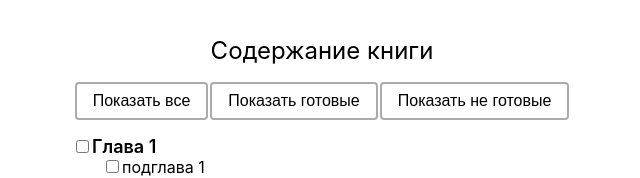
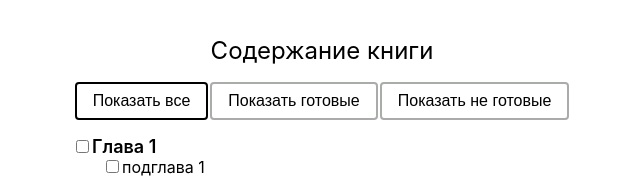
Before and after one commit to lifetimenq/react-redux, a React (Create React App) app: page / in a window 1280 px wide. Shown: the top 178 px of the page, without its empty margins (318-958 px from the left). Built offline with nearby package versions, Linux system fonts and the light colour scheme.

Commit message:
fix selected className

```diff
--- a/src/Components/Filter/Filter.js
+++ b/src/Components/Filter/Filter.js
@@ -8,9 +8,9 @@ const Filter = ( { setFilter, filters }) => {
   const selected = 'filter-button-selected';
   return (
     <div className="filters">
-      <button className={cx('filter-button', {selected: filters === 'SHOW_ALL'})} onClick={() => { setFilter('SHOW_ALL') } }>Показать все</button>
-      <button className={cx('filter-button', {selected: filters === 'SHOW_COMPLETED'})} onClick={() => { setFilter('SHOW_COMPLETED') } }>Показать готовые</button>
-      <button className={cx('filter-button', {selected: filters === 'SHOW_UNCOMPLETED'})} onClick={() => { setFilter('SHOW_UNCOMPLETED') } }>Показать не готовые</button>
+      <button className={cx('filter-button', {[selected]: filters === 'SHOW_ALL'})} onClick={() => { setFilter('SHOW_ALL') } }>Показать все</button>
+      <button className={cx('filter-button', {[selected]: filters === 'SHOW_COMPLETED'})} onClick={() => { setFilter('SHOW_COMPLETED') } }>Показать готовые</button>
+      <button className={cx('filter-button', {[selected]: filters === 'SHOW_UNCOMPLETED'})} onClick={() => { setFilter('SHOW_UNCOMPLETED') } }>Показать не готовые</button>
     </div>
   )
 }
```
